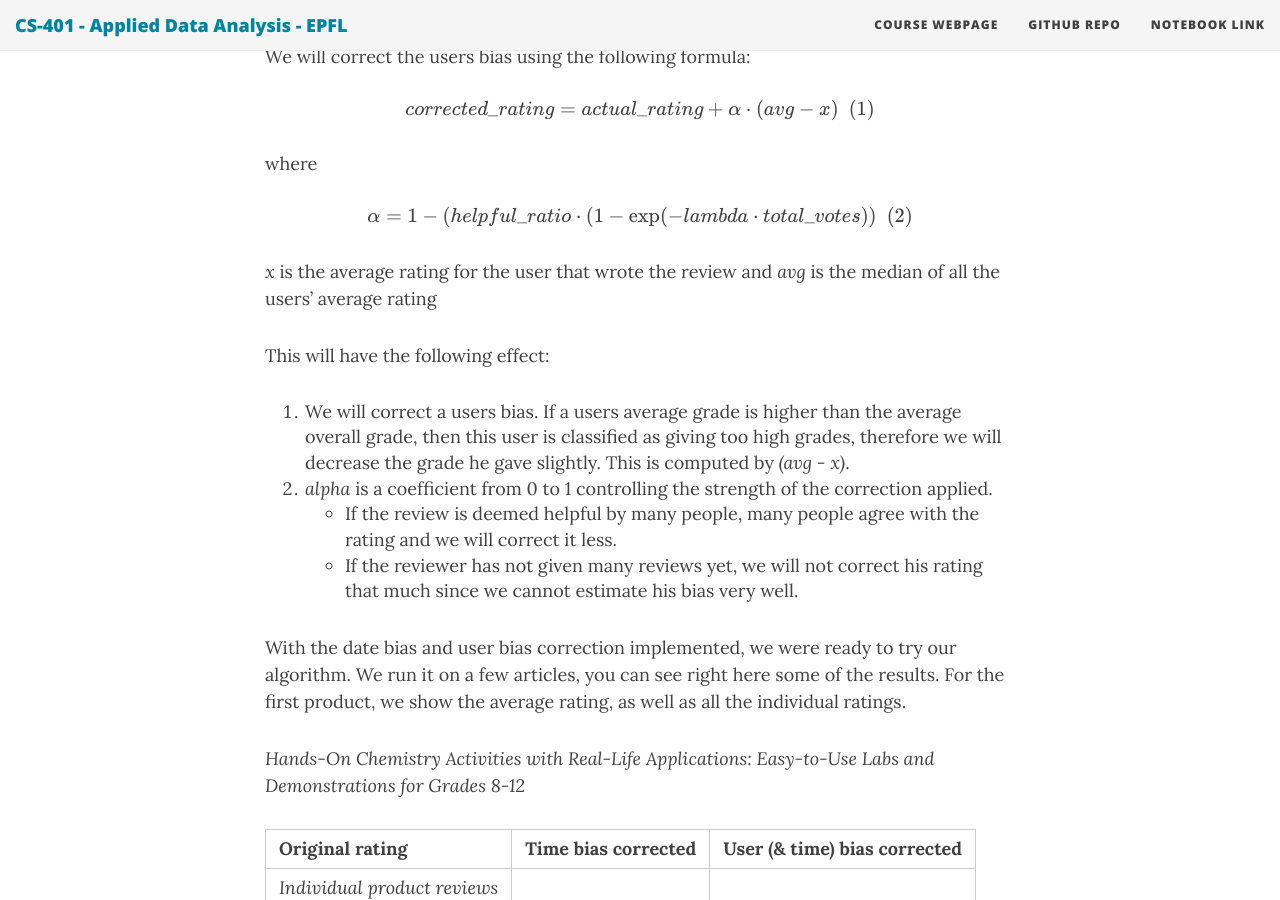
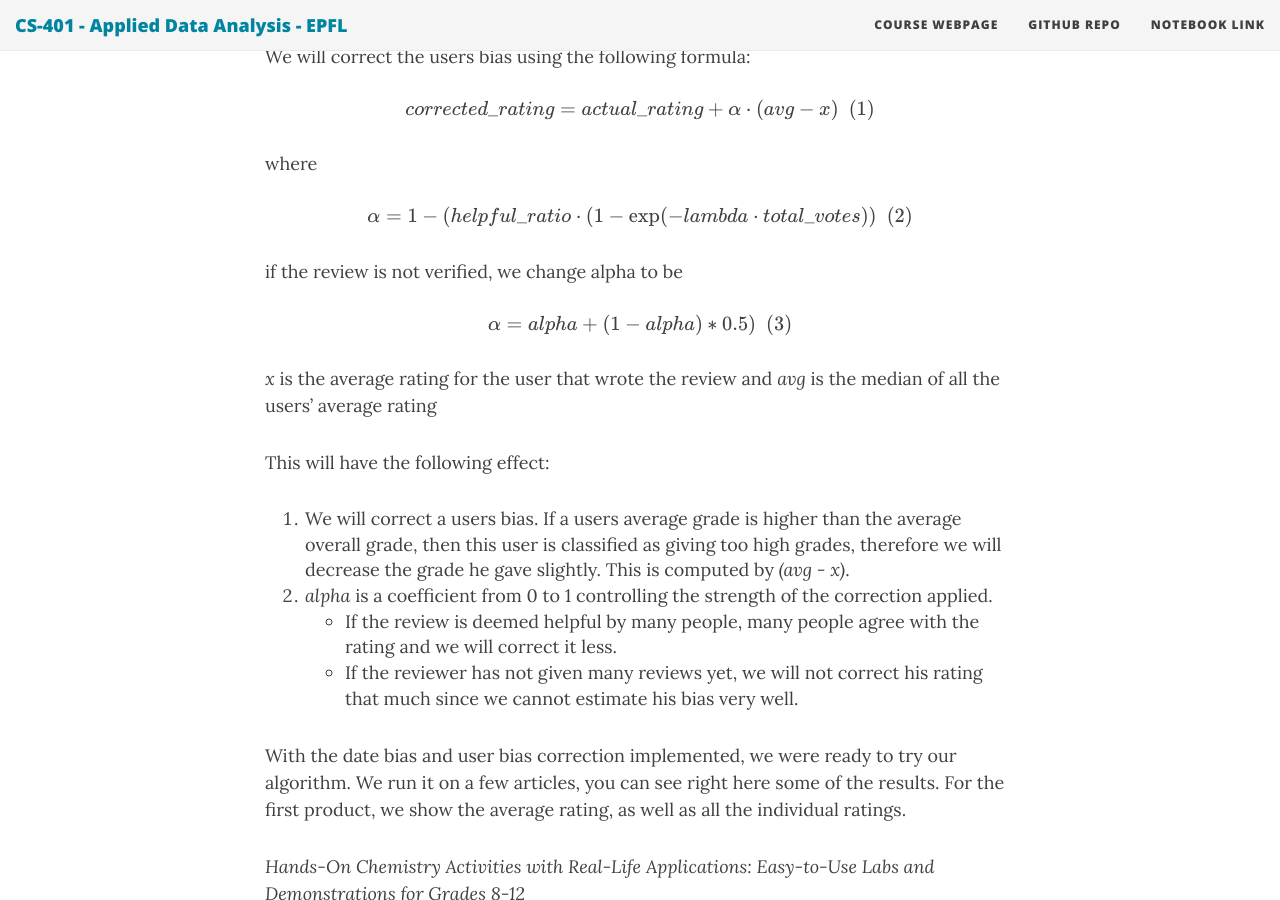
Before and after one commit to ada-lyn/ada-lyn.github.io, a Jekyll site: the page built from index.md, in a window 1280 px wide and 900 px high, scrolled down 32426 px. Built offline with Jekyll 4.4.1, drawn with Linux system fonts in a browser that asks for light colours; nearby versions of some CDN libraries; formulas are drawn with MathJax 3.

Commit message:
Update index.md

```diff
--- a/index.md
+++ b/index.md
@@ -387,6 +387,10 @@ where
 
 \\[ \alpha = 1 - (helpful\\_ratio \cdot (1 - \\exp(-lambda \cdot total\\_votes)) \\ \\  (2)\\]
 
+if the review is not verified, we change alpha to be
+
+\\[ \alpha = alpha + (1 - alpha) * 0.5) \\ \\  (3)\\]
+
 *x* is the average rating for the user that wrote the review and *avg* is the median of all the users' average rating
 
 This will have the following effect:
```
